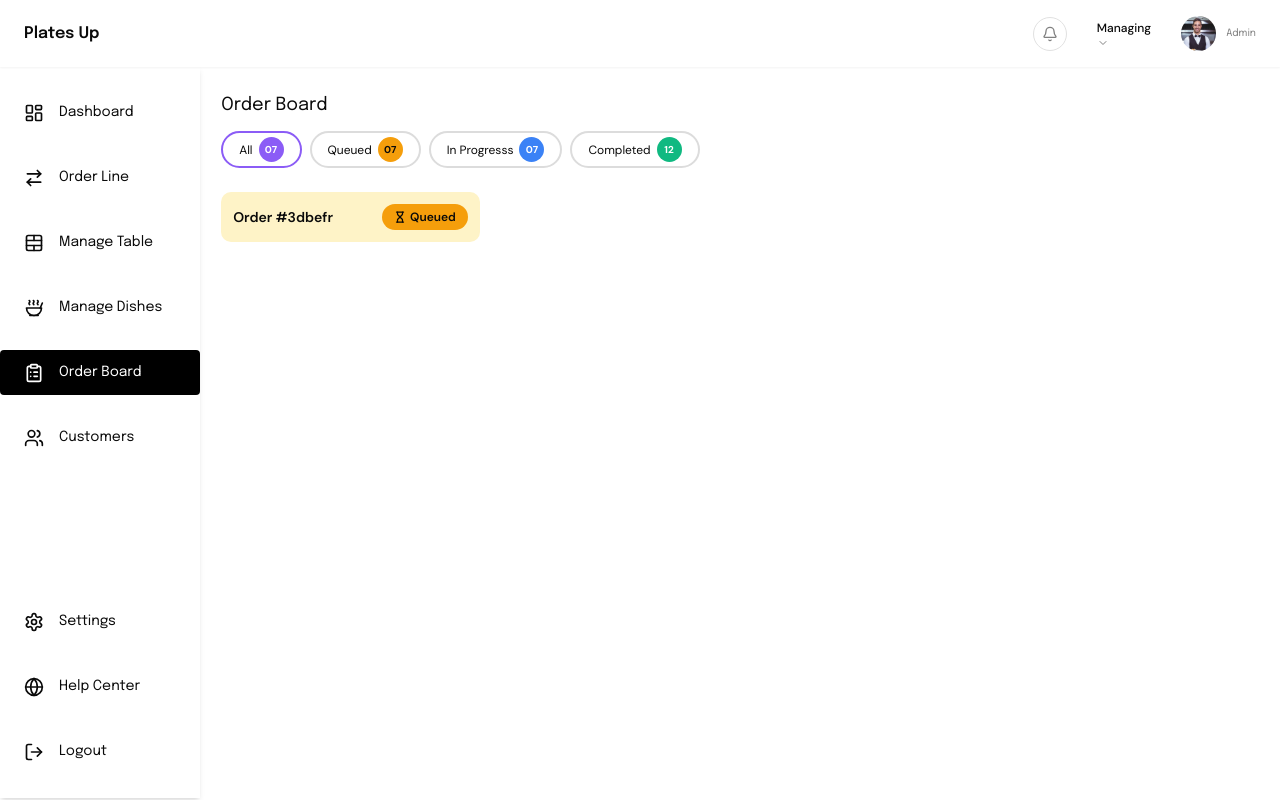
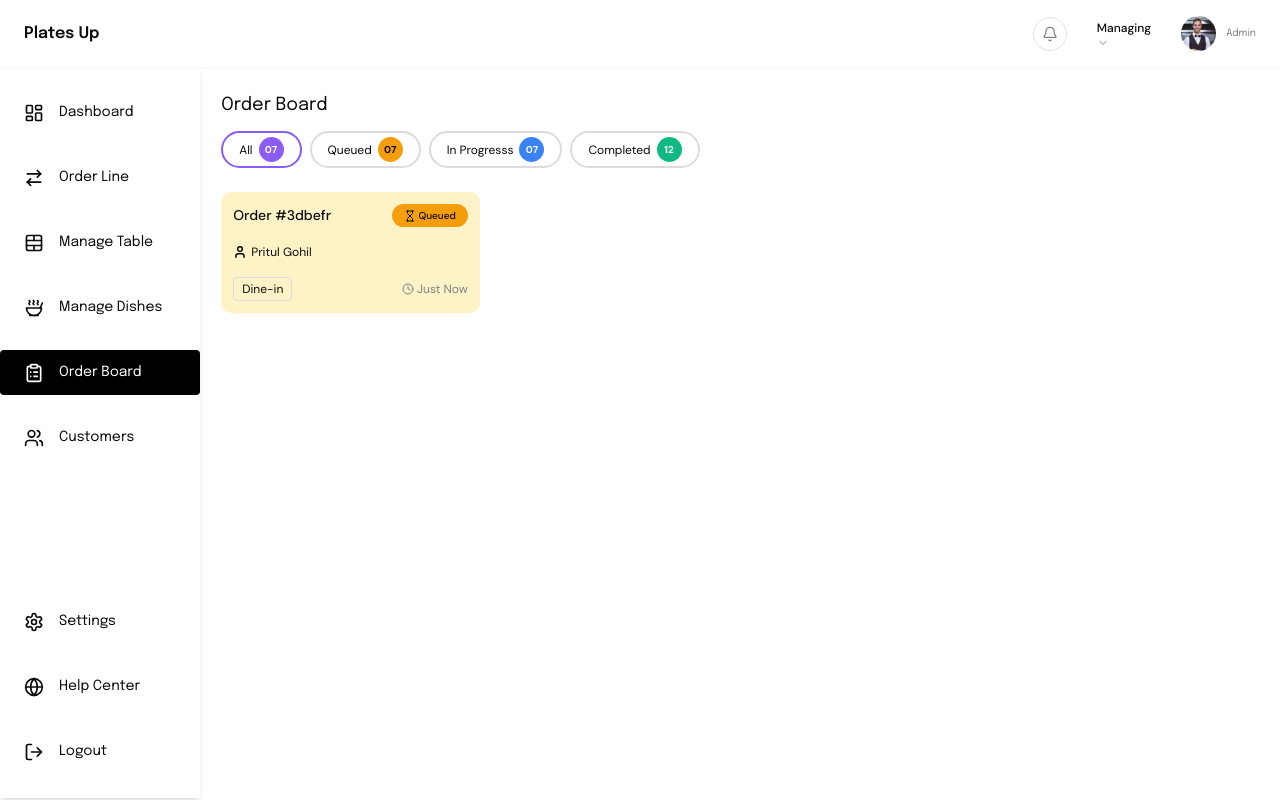
Before and after one commit to pritulgohil/restaurant-pos, a Next.js app: page /pos/order-board in a window 1280 px wide. Built offline with nearby package versions, Linux system fonts and the light colour scheme; no server answers; sample sign-in values are in the browser's storage.

Commit message:
partial order card complete

```diff
--- a/src/app/components/Pos/OrderBoard/OrderBoard.jsx
+++ b/src/app/components/Pos/OrderBoard/OrderBoard.jsx
@@ -1,6 +1,6 @@
 import React from "react";
 import styles from "./OrderBoard.module.css";
-import { Hourglass } from "lucide-react";
+import { Hourglass, User, Clock } from "lucide-react";
 
 export const OrderBoard = () => {
   return (
@@ -44,8 +44,19 @@ export const OrderBoard = () => {
           <div className={styles.firstContainer}>
             <div className={styles.orderId}>Order #3dbefr</div>
             <div className={styles.orderStatus}>
-              <Hourglass size={12} strokeWidth={2.5} />
+              <Hourglass size={12} strokeWidth={2} />
               Queued
+            </div>
+          </div>
+          <div className={styles.userContainer}>
+            <User size={14} strokeWidth={2.5} />
+            Pritul Gohil
+          </div>
+          <div className={styles.secondContainer}>
+            <div className={styles.orderType}>Dine-in</div>
+            <div className={styles.orderTime}>
+              <Clock size={12} />
+              Just Now
             </div>
           </div>
         </div>
--- a/src/app/components/Pos/OrderBoard/OrderBoard.module.css
+++ b/src/app/components/Pos/OrderBoard/OrderBoard.module.css
@@ -89,7 +89,7 @@
 
 .orderId {
   font-size: 14px;
-  font-weight: 600;
+  font-weight: 500;
 }
 
 .firstContainer {
@@ -99,12 +99,43 @@
 }
 
 .orderStatus {
-  font-size: 12px;
+  font-size: 10px;
   background-color: #f59e0b;
   padding: 4px 12px;
   border-radius: 9999px;
-  font-weight: 600;
+  font-weight: 500;
+  display: flex;
+  align-items: center;
+  gap: 2px;
+}
+
+.userContainer {
   display: flex;
   align-items: center;
   gap: 4px;
+  font-size: 12px;
+  margin-top: 16px;
 }
+
+.secondContainer {
+  margin-top: 16px;
+  display: flex;
+  align-items: center;
+  justify-content: space-between;
+}
+
+.orderType {
+  font-size: 12px;
+  padding: 2px 8px;
+  border: 1px solid gainsboro;
+  display: inline-flex;
+  border-radius: 4px;
+}
+
+.orderTime {
+  font-size: 12px;
+  display: flex;
+  align-items: center;
+  gap: 3px;
+  color: gray;
+}
```
